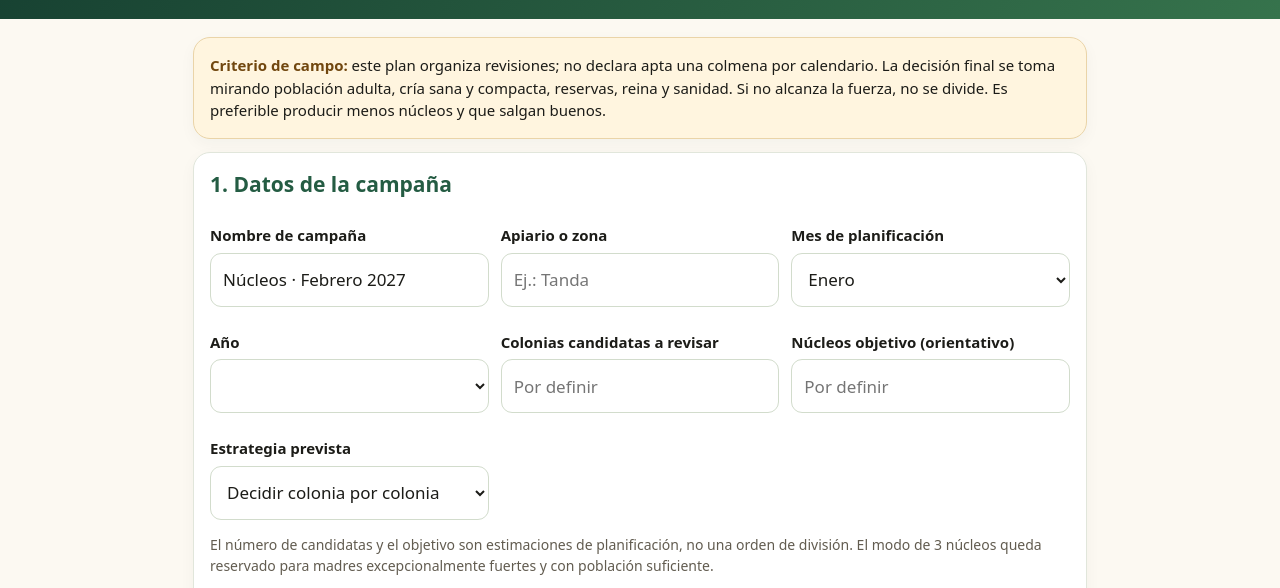
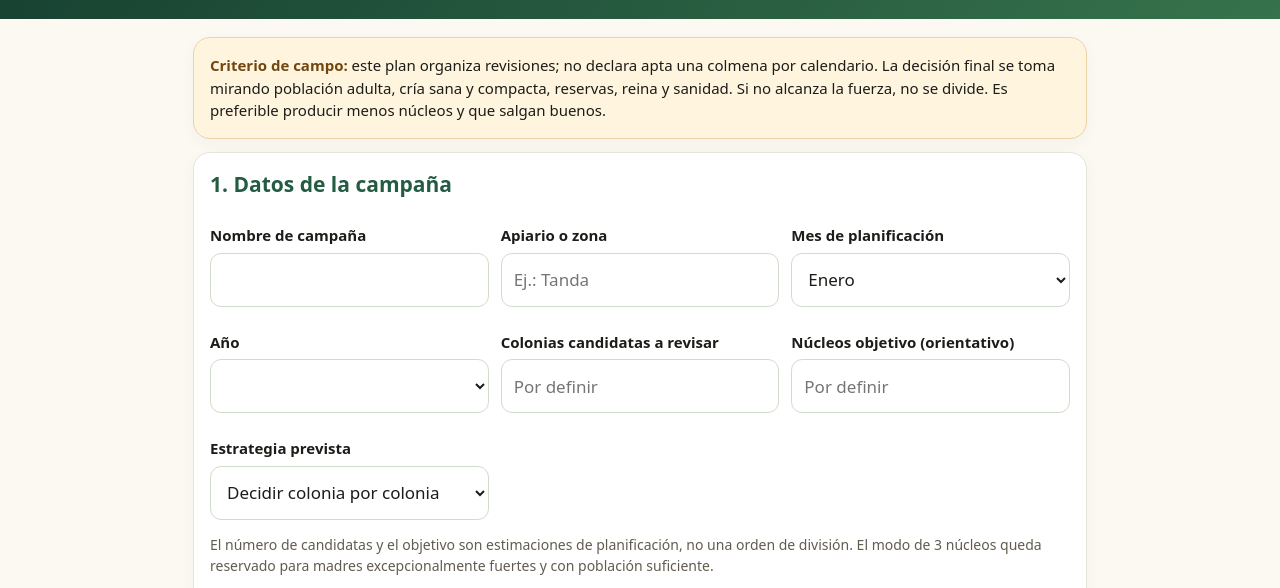
Before and after one commit to hernanabejorro-blip/Apiecuador, a plain HTML site: page modulo-32.html in a window 1280 px wide. Shown: the part 159-747 px from the top of the page. Drawn offline with Linux system fonts and the light colour scheme.

Commit message:
Remove hard-coded February campaign default

```diff
--- a/modulo-32.html
+++ b/modulo-32.html
@@ -20,7 +20,7 @@ label{display:block;font-weight:750;margin:12px 0 6px;font-size:15px}input,selec
 <section class="panel">
 <h2>1. Datos de la campaña</h2>
 <div class="grid">
-<div><label for="nombre">Nombre de campaña</label><input id="nombre" maxlength="70" value="Núcleos · Febrero 2027"></div>
+<div><label for="nombre">Nombre de campaña</label><input id="nombre" maxlength="70" value=""></div>
 <div><label for="apiario">Apiario o zona</label><input id="apiario" maxlength="80" placeholder="Ej.: Tanda"></div>
 <div><label for="mes">Mes de planificación</label><select id="mes"><option value="1">Enero</option><option value="2">Febrero</option><option value="3">Marzo</option><option value="4">Abril</option><option value="5">Mayo</option><option value="6">Junio</option><option value="7">Julio</option><option value="8">Agosto</option><option value="9">Septiembre</option><option value="10">Octubre</option><option value="11">Noviembre</option><option value="12">Diciembre</option></select></div><div><label for="anio">Año</label><select id="anio"></select></div><input id="fecha" type="hidden">
 <div><label for="candidatas">Colonias candidatas a revisar</label><input id="candidatas" type="number" min="0" max="2000" value="" placeholder="Por definir"></div>
```
